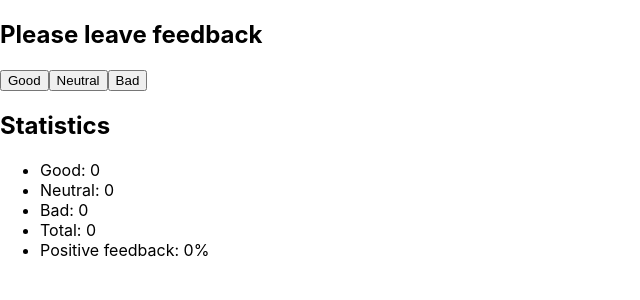
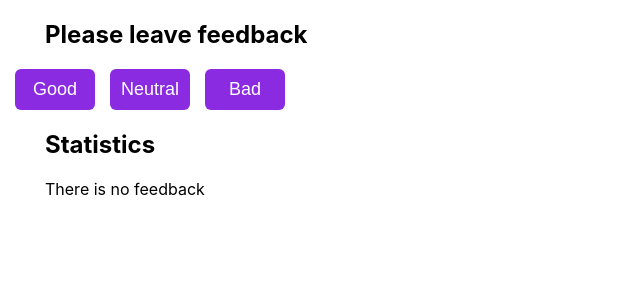
Before and after one commit to pelmeshek91/goit-react-hw-02-feedback, a React (Create React App) app: page / in a window 1280 px wide. Shown: the top 300 px of the page, without its empty margins (0-640 px from the left). Built offline with nearby package versions, Linux system fonts and the light colour scheme.

Commit message:
add styles

```diff
--- a/src/components/Feedback.jsx
+++ b/src/components/Feedback.jsx
@@ -1,10 +1,8 @@
-//import PropTypes from 'prop-types';
-//import { Paragraf, Span } from './User.styled';
-
-import { Statistics } from "./Statistics/Statistics";
-import {FeedbackOption} from "./FeedbackOptions/FeedbackOptions";
-import { Section } from "./Section/SectionTitle";
-
+import PropTypes from 'prop-types';
+import { Statistics } from './Statistics/Statistics';
+import { FeedbackOption } from './FeedbackOptions/FeedbackOptions';
+import { Section } from './Section/SectionTitle';
+import { Notification } from './Notification/Notification';
 
 export const Feedback = ({
   options,
@@ -12,15 +10,29 @@
   total,
   countPositiveFeedbackPercentage,
 }) => {
-
   return (
     <>
-     <Section title="Please leave feedback"></Section>
-
-      <FeedbackOption onLeaveFeedback={countFeedback} options={options}/>
-      <Statistics total={total} options={options} positivePercentage={countPositiveFeedbackPercentage}/>
-
-       </>
-
+      <Section title="Please leave feedback">
+        <FeedbackOption onLeaveFeedback={countFeedback} options={options} />
+      </Section>
+      <Section title="Statistics">
+        {total ? (
+          <Statistics
+            total={total}
+            options={options}
+            positivePercentage={countPositiveFeedbackPercentage}
+          />
+        ) : (
+          <Notification warning="There is no feedback" />
+        )}
+      </Section>
+    </>
   );
 };
+
+Feedback.propTypes = {
+  options: PropTypes.object,
+  countFeedback: PropTypes.func,
+  total: PropTypes.number,
+  countPositiveFeedbackPercentage: PropTypes.func,
+};
--- a/src/components/FeedbackOptions/FeedbackOptions.jsx
+++ b/src/components/FeedbackOptions/FeedbackOptions.jsx
@@ -1,21 +1,22 @@
 import PropTypes from 'prop-types';
+import s from './FeedbackOptions.module.css';
 export const FeedbackOption = ({ options, onLeaveFeedback }) => {
   const opt = Object.keys(options);
 
   return (
     <>
-
       {opt.map(key => {
-        // const f = key.split("")
-        // console.log(f[0].toUpperCase().push(f.slice(1)));
-        // console.log(f.slice(1))
-
-
-
-        return (<button name={key} key={key} type="button" onClick={onLeaveFeedback}>
-          {key[0].toUpperCase() + key.slice(1)}
-
-        </button>)
+        return (
+          <button
+            className={s.btn}
+            name={key}
+            key={key}
+            type="button"
+            onClick={onLeaveFeedback}
+          >
+            {key[0].toUpperCase() + key.slice(1)}
+          </button>
+        );
       })}
     </>
   );
@@ -23,7 +24,5 @@
 
 FeedbackOption.propTypes = {
   options: PropTypes.object,
-  // good.propTypes.number.isRequired,
-  // bad.propTypes.number.isRequired,
-  // neutral.propTypes.number.isRequired,
+  onLeaveFeedback: PropTypes.func,
 };
--- /dev/null
+++ b/src/components/FeedbackOptions/FeedbackOptions.module.css
@@ -0,0 +1,18 @@
+.btn {
+  width: 80px;
+  margin-left: 15px;
+  padding: 10px;
+  font-size: 18px;
+  background-color: blueviolet;
+  color: #fff;
+  cursor: pointer;
+  border-radius: 6px;
+  border: transparent;
+}
+
+.btn:hover,
+.btn:focus {
+  background-color: #fff;
+  color: blueviolet;
+  outline: 2px solid blueviolet;
+}
--- /dev/null
+++ b/src/components/Notification/Notification.jsx
@@ -0,0 +1,13 @@
+import PropTypes from 'prop-types';
+import s from './Notification.module.css';
+
+export const Notification = ({ warning }) => {
+  return (
+    <>
+      <p className={s.note}>{warning}</p>
+    </>
+  );
+};
+Notification.propTypes = {
+  warning: PropTypes.string,
+};
--- /dev/null
+++ b/src/components/Notification/Notification.module.css
@@ -0,0 +1,3 @@
+.note {
+    margin-left: 45px;
+}
--- a/src/components/Section/SectionTitle.jsx
+++ b/src/components/Section/SectionTitle.jsx
@@ -1,9 +1,16 @@
-export const Section = ({ title, children}) => {
-    return (
+import PropTypes from 'prop-types';
+import s from './SectionTitle.module.css';
 
-      <section>
-        {title && <h2>{title}</h2>}
-        {children}
-      </section>
-    );
-  };
+export const Section = ({ title, children }) => {
+  return (
+    <section>
+      {title && <h2 className={s.title}>{title}</h2>}
+      <div>{children}</div>
+    </section>
+  );
+};
+
+Section.propTypes = {
+  title: PropTypes.string,
+  children: PropTypes.node,
+};
--- /dev/null
+++ b/src/components/Section/SectionTitle.module.css
@@ -0,0 +1,3 @@
+.title {
+    margin-left: 45px;
+}
--- a/src/components/Statistics/Statistics.jsx
+++ b/src/components/Statistics/Statistics.jsx
@@ -1,3 +1,6 @@
+import PropTypes from 'prop-types';
+import s from './Statistics.module.css';
+
 export const Statistics = ({
   options: { good, neutral, bad },
   total,
@@ -5,14 +8,25 @@
 }) => {
   return (
     <>
-     <h2>Statistics</h2>
-      <ul>
-        <li>Good: {good}</li>
-        <li>Neutral: {neutral}</li>
-        <li>Bad: {bad}</li>
-        <li>Total: {total}</li>
-        <li>Positive feedback: {positivePercentage()}%</li>
+      <ul className={s.statisticsList}>
+        <li className={s.statisticsItem}>Good: {good}</li>
+        <li className={s.statisticsItem}>Neutral: {neutral}</li>
+        <li className={s.statisticsItem}>Bad: {bad}</li>
+        <li className={s.statisticsItem}>Total: {total}</li>
+        <li className={s.statisticsItem}>
+          Positive feedback: {positivePercentage()}%
+        </li>
       </ul>
     </>
   );
 };
+
+Statistics.propTypes = {
+  options: PropTypes.shape({
+    good: PropTypes.number,
+    neutral: PropTypes.number,
+    bad: PropTypes.number,
+  }),
+  total: PropTypes.number,
+  positivePercentage: PropTypes.func,
+};
--- /dev/null
+++ b/src/components/Statistics/Statistics.module.css
@@ -0,0 +1,9 @@
+.statisticsList {
+    list-style: none;
+    padding: 0;
+    margin-left: 15px;
+}
+
+.statisticsItem {
+    margin-bottom: 10px;
+}
```
Also changed, not shown: src/components/App.jsx (+2 -7 lines).
